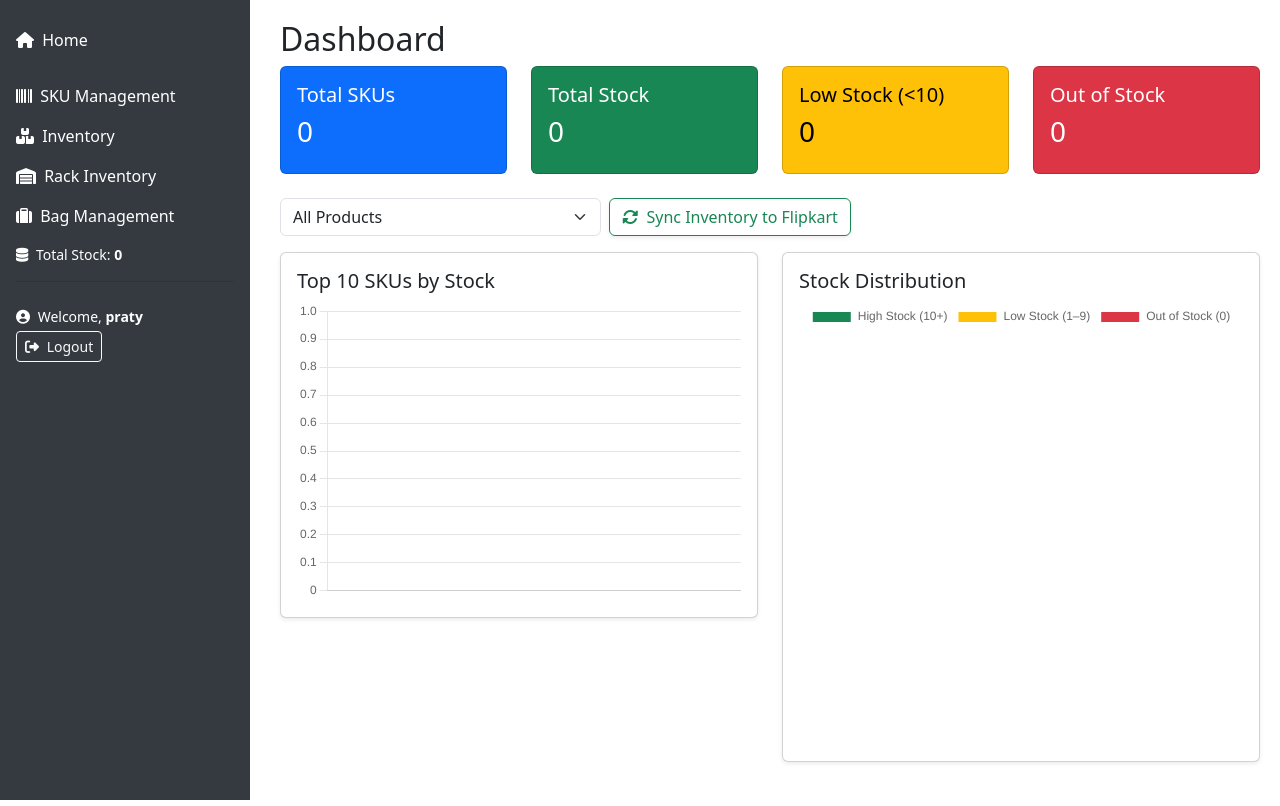
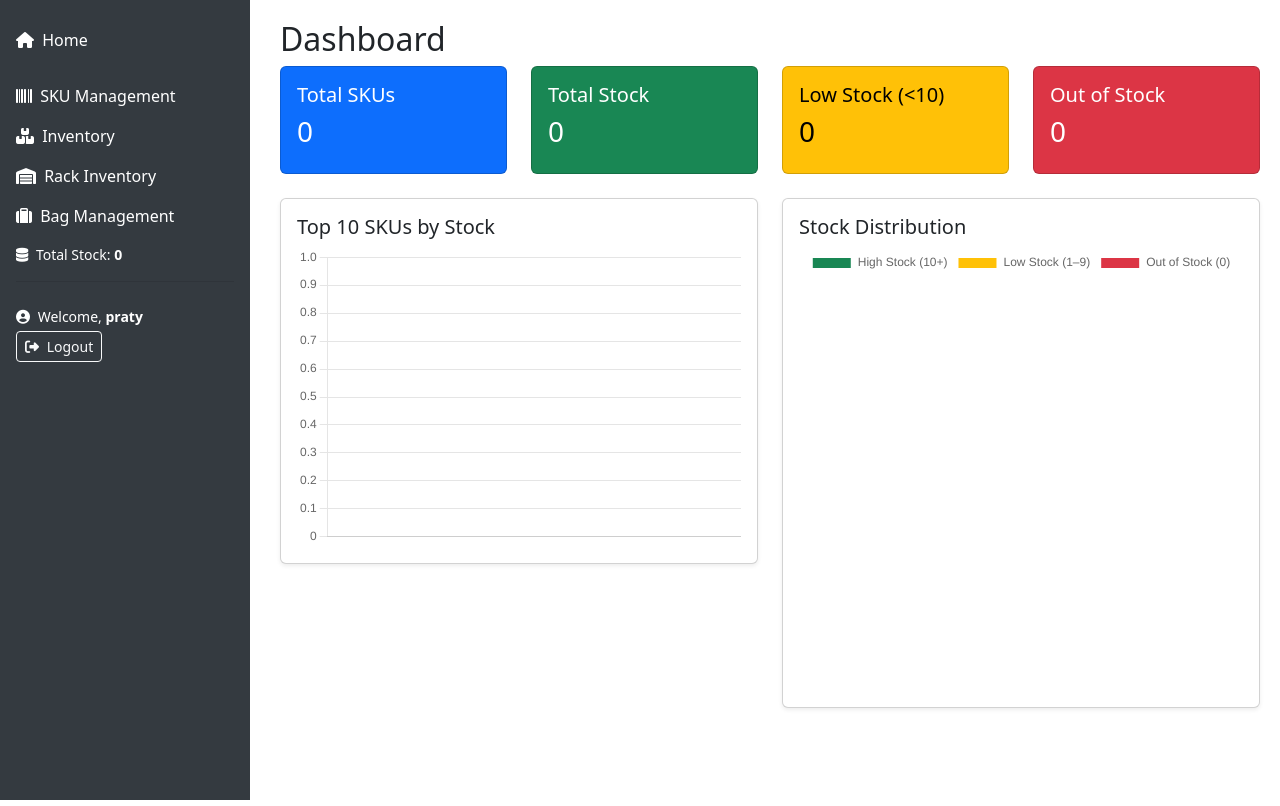
Before and after one commit to pratyakshvijay/inventory_manager, a Django app: page /inventory/ in a window 1280 px wide. Run offline with Django 5.2, Linux system fonts and the light colour scheme; a user stored in the database is signed in; data comes from the database, SQL or seed files in the repository; some libraries are stand-ins or nearby versions.

Commit message:
Remove Sync Flipkart

```diff
--- a/inventory_manager/templates/inventory_manager/dashboard.html
+++ b/inventory_manager/templates/inventory_manager/dashboard.html
@@ -39,7 +39,7 @@
 </div>
 
 <!-- 🔄 Sync Inventory Form -->
-<form class="row g-2 mb-3" id="syncForm">
+<!-- <form class="row g-2 mb-3" id="syncForm">
   <div class="col-md-4">
     <select class="form-select" id="syncProduct" name="product_name">
       <option value="">All Products</option>
@@ -53,7 +53,7 @@
       <i class="fa-solid fa-rotate me-1"></i> Sync Inventory to Flipkart
     </button>
   </div>
-</form>
+</form> -->
 
 <!-- 📊 Progress Bar -->
 <div class="progress mt-3" style="height: 25px; display: none;" id="progressContainer">
```
